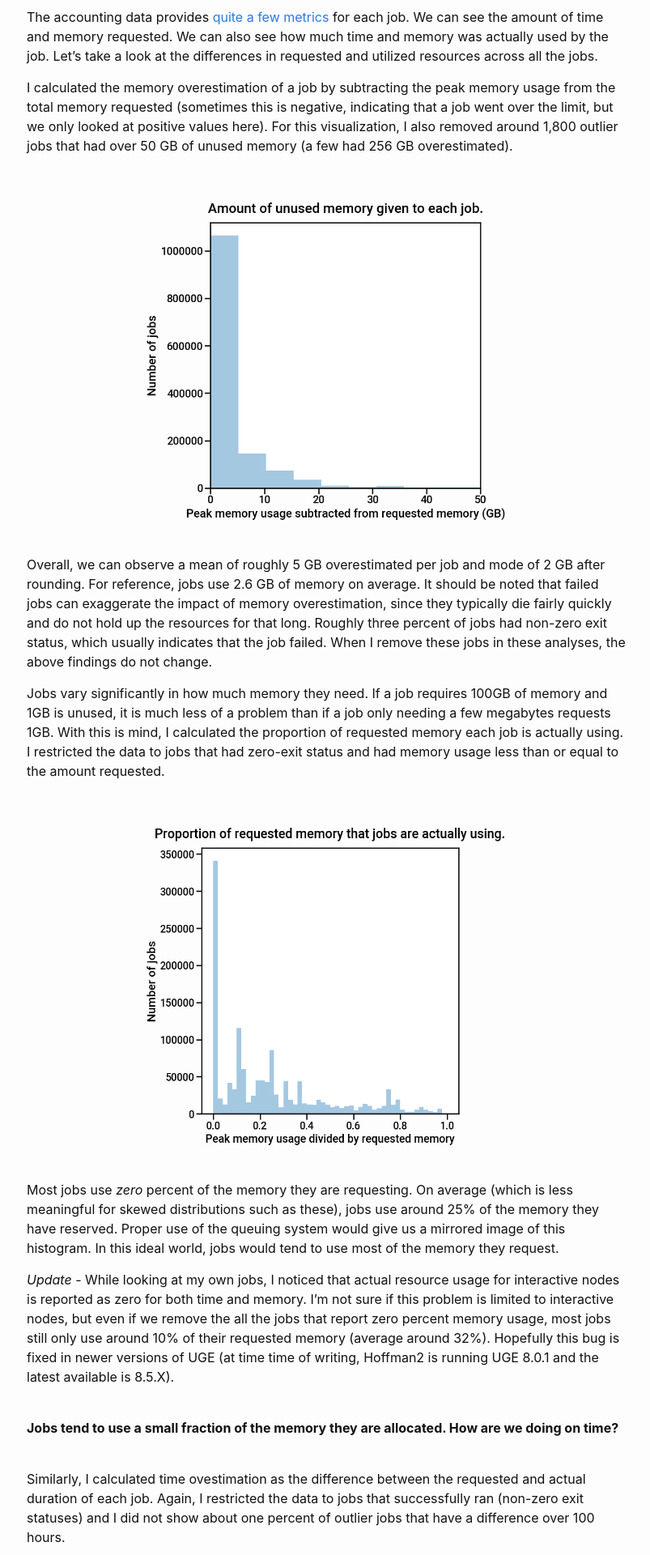
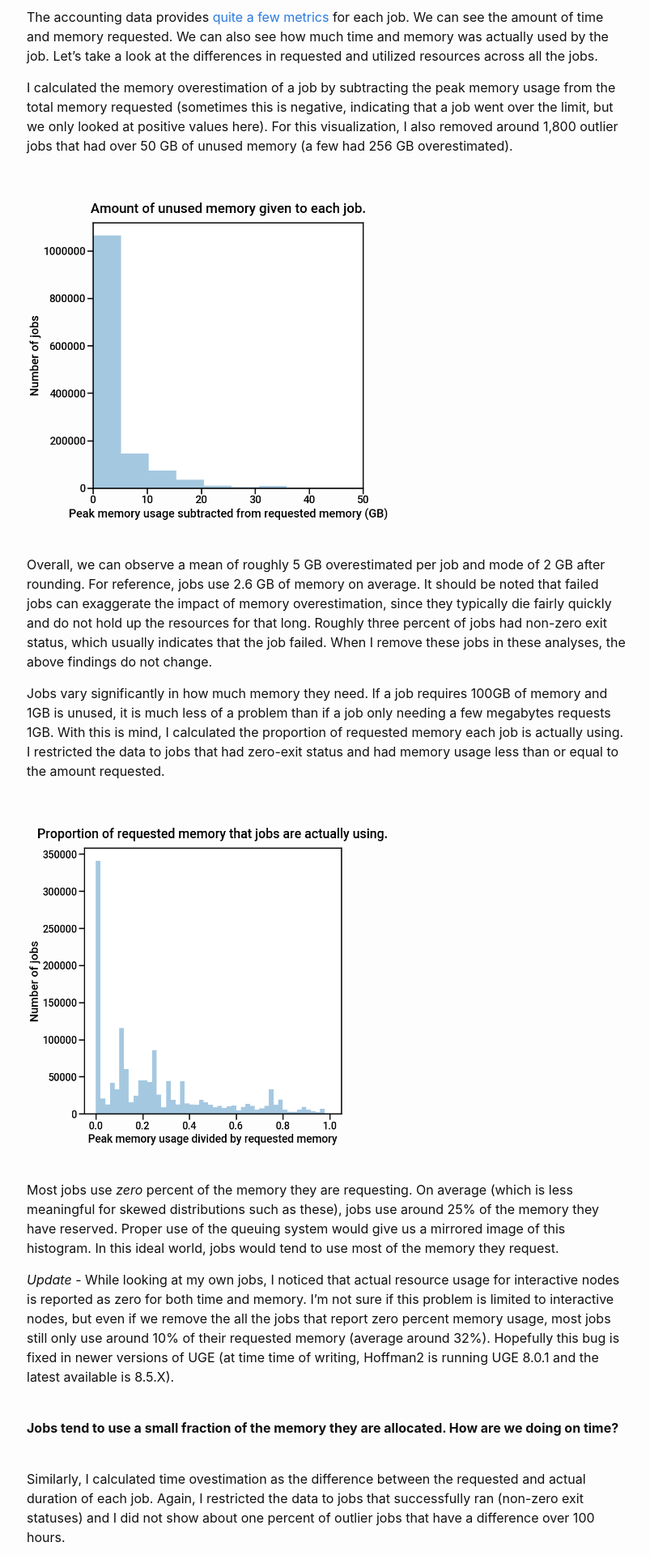
Before and after one commit to brandonjew/brandonjew.github.io, a Jekyll site: the page built from _posts/2019-04-10-server-stats.markdown, in a window 1280 px wide. Shown: the part 1163-3083 px from the top of the page at 81% size, without its empty margins (237-1040 px from the left). Built offline with Jekyll 4.4.1, drawn with Linux system fonts in a browser that asks for light colours.

Commit message:
try to fix image rescaling on mobile again pt 3

```diff
--- a/assets/main.css
+++ b/assets/main.css
@@ -48,8 +48,10 @@ img {
   vertical-align: middle; }
 
 .content {
-  max-height: 400px;
-  min-width: 450px;
+  display: block;
+  max-width:450px;
+  max-height:400px;
+  width: auto;
   height: auto;
 }
 /**
```
